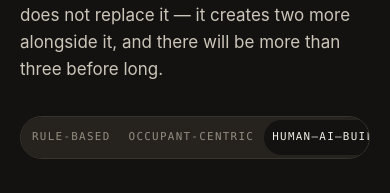
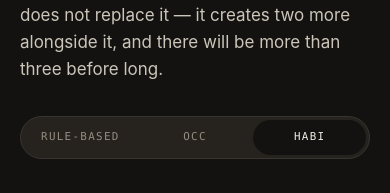
Before and after one commit to humanbuildingsynergy/humanbuildingsynergy.github.io, an Eleventy site: page src/index.njk in a window 390 px wide. Shown: the part 1061-1254 px from the top of the page. Built offline with nearby package versions, Linux system fonts and the light colour scheme; Eleventy itself is replaced by a stand-in of ours; files that its build step writes are made by us from their sources.

Commit message:
Abbreviate the arrangement tabs on narrow screens
"Occupant-centric" and "Human-AI-Building Interaction" do not fit a phone.
The strip is overflow-x: auto, so they did not wrap -- it scrolled, and the
third tab sat off-screen where nobody would find it.

Each tab now carries both labels and swaps at 760px, just below the width
where the full names stop fitting: OCC and HABI, with Rule-based already
short enough to keep. Checked scrollWidth == clientWidth from 1200px down,
so the strip no longer scrolls at any width.

```diff
--- a/src/_data/edges.yml
+++ b/src/_data/edges.yml
@@ -86,6 +86,7 @@ closing:
 modes:
   - key: loop
     name: Rule-based
+    short: Rule-based
     labels: { human: Human, mid: Controller, bldg: Building }
     live:
       - { from: human, to: mid,   tag: "setpoint", bow: 0 }
@@ -108,6 +109,7 @@ modes:
   # occupant-behavior models do account for. Five of the six.
   - key: occ
     name: Occupant-centric
+    short: OCC
     labels: { human: Human, mid: Controller, bldg: Building }
     live:
       - { from: human, to: mid,   tag: "multi-modal sensing\n(physiology, perceptual\nrating, motion)", bow: 0, calloutX: 158, calloutY: 38 }
@@ -135,6 +137,7 @@ modes:
   # the bottom is the agent listening, mirrored either side of it.
   - key: triangle
     name: Human–AI–Building Interaction
+    short: HABI
     labels: { human: Human, mid: AI, bldg: Building }
     live:
       - { from: human, to: mid,   tag: "you say it", bow: 26 }
--- a/src/index.njk
+++ b/src/index.njk
@@ -83,7 +83,7 @@ disclaimer: >-
     <div class="segmented" id="habTabs" role="tablist" aria-label="Arrangement">
       {%- for m in edges.modes %}
       <button class="seg" role="tab" data-mode="{{ m.key }}"
-              aria-selected="{{ "true" if loop.last else "false" }}">{{ m.name }}</button>
+              aria-selected="{{ "true" if loop.last else "false" }}"><span class="seg__full">{{ m.name }}</span><span class="seg__abbr">{{ m.short or m.name }}</span></button>
       {%- endfor %}
     </div>
 
```
